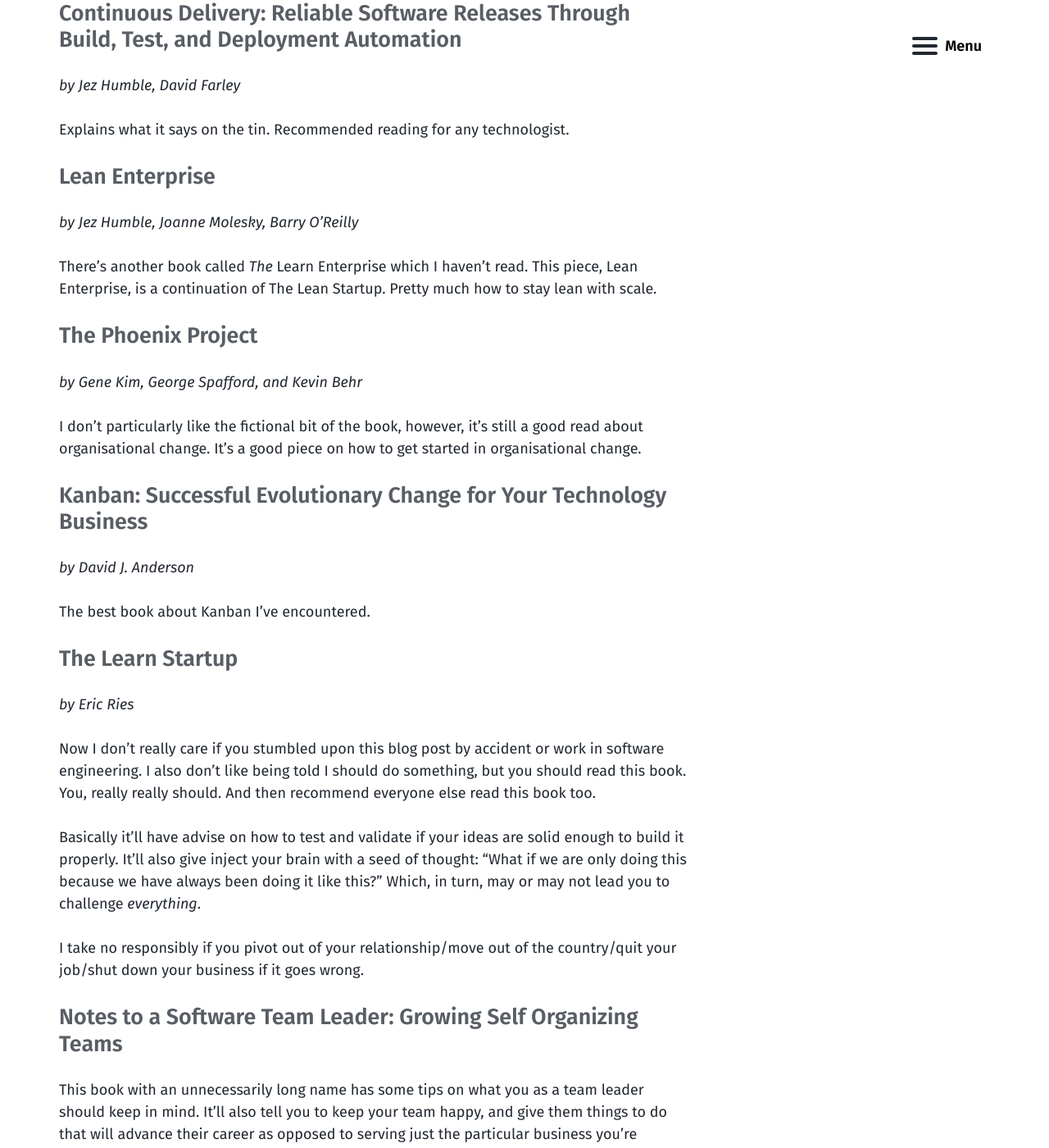
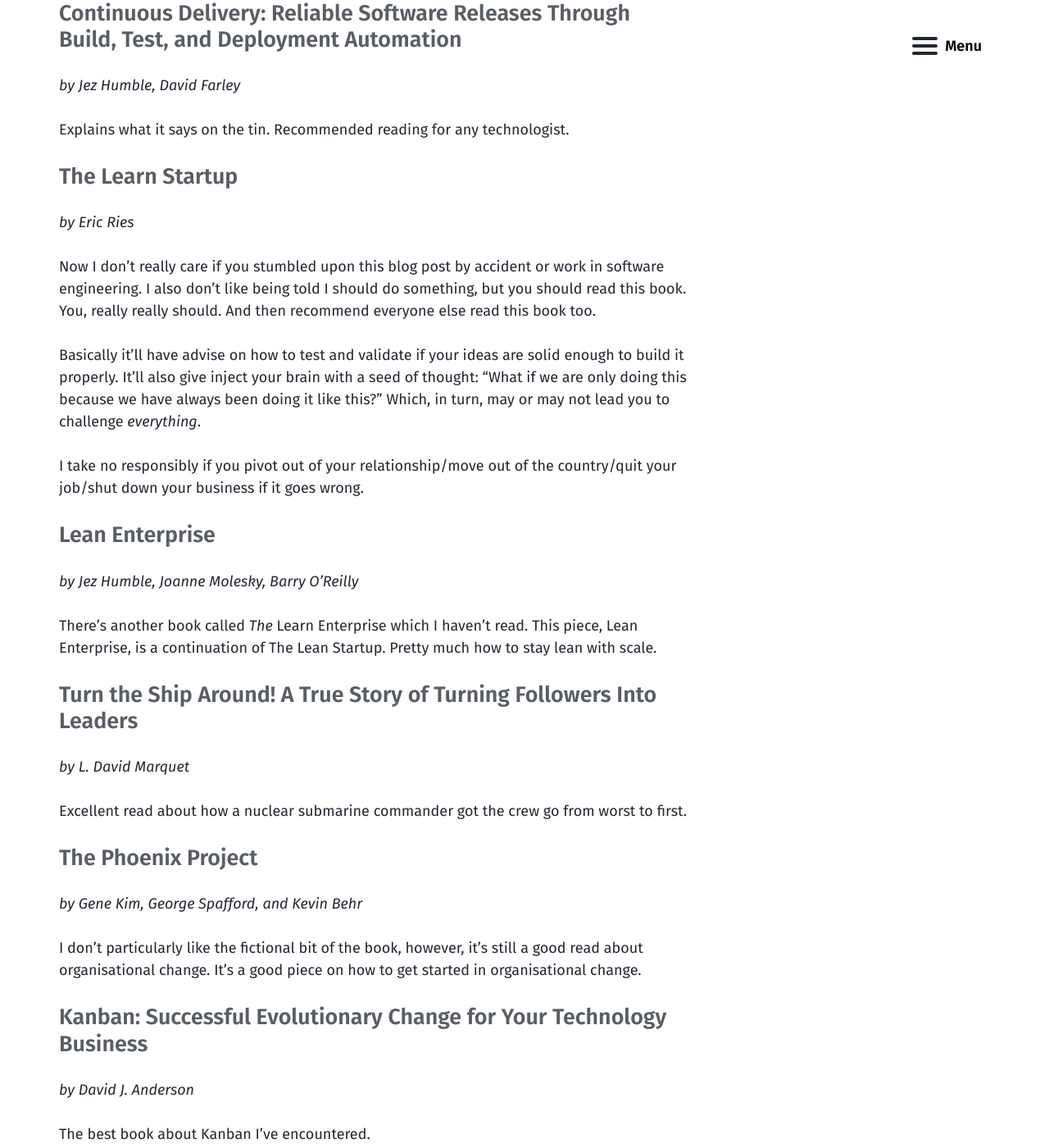
Before and after one commit to samituohino/samituohino.github.io, a Jekyll site: the page built from _posts/2016-11-28-grand-literature-write-up-2.markdown, in a window 1280 px wide and 1400 px high, scrolled down 707 px. Shown: the whole window at 82% size. Built offline with Jekyll 4.4.1, drawn with Linux system fonts in a browser that asks for light colours; some of the changed text lies outside the part shown.

Commit message:
Changed the order a bit, added a book.

```diff
--- a/_posts/2016-11-28-grand-literature-write-up-2.markdown
+++ b/_posts/2016-11-28-grand-literature-write-up-2.markdown
@@ -1,6 +1,6 @@
 ---
 layout: post
-title: The Grand Literature Post on Agility
+title: The Grand Literature Post on agility
 date: '2016-11-28 13:35:26'
 tags:
 - agile
@@ -21,11 +21,27 @@ Books about CI, CD, DevOps and the need for speed.
 
 Explains what it says on the tin. Recommended reading for any technologist.
 
+### The Learn Startup
+
+*by Eric Ries*
+
+Now I don't really care if you stumbled upon this blog post by accident or work in software engineering. I also don't like being told I should do something, but you should read this book. You, really really should. And then recommend everyone else read this book too.
+
+Basically it'll have advise on how to test and validate if your ideas are solid enough to build it properly. It'll also give inject your brain with a seed of thought: "What if we are only doing this because we have always been doing it like this?" Which, in turn, may or may not lead you to challenge *everything*.
+
+I take no responsibly if you pivot out of your relationship/move out of the country/quit your job/shut down your business if it goes wrong.
+
 ### Lean Enterprise
 
 *by Jez Humble, Joanne Molesky, Barry O'Reilly*
 
 There's another book called *The* Learn Enterprise which I haven't read. This piece, Lean Enterprise, is a continuation of The Lean Startup. Pretty much how to stay lean with scale.
+
+### Turn the Ship Around! A True Story of Turning Followers Into Leaders
+
+*by L. David Marquet*
+
+Excellent read about how a nuclear submarine commander got the crew go from worst to first.
 
 ### The Phoenix Project
 
```
Also changed, not shown: other parts of _posts/2016-11-28-grand-literature-write-up-2.markdown (+0 -12 lines).
